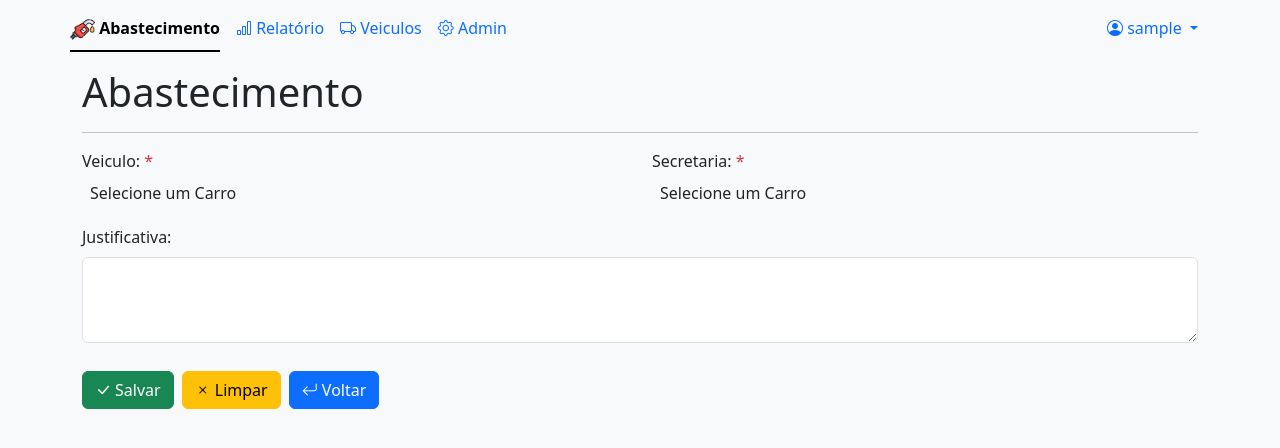
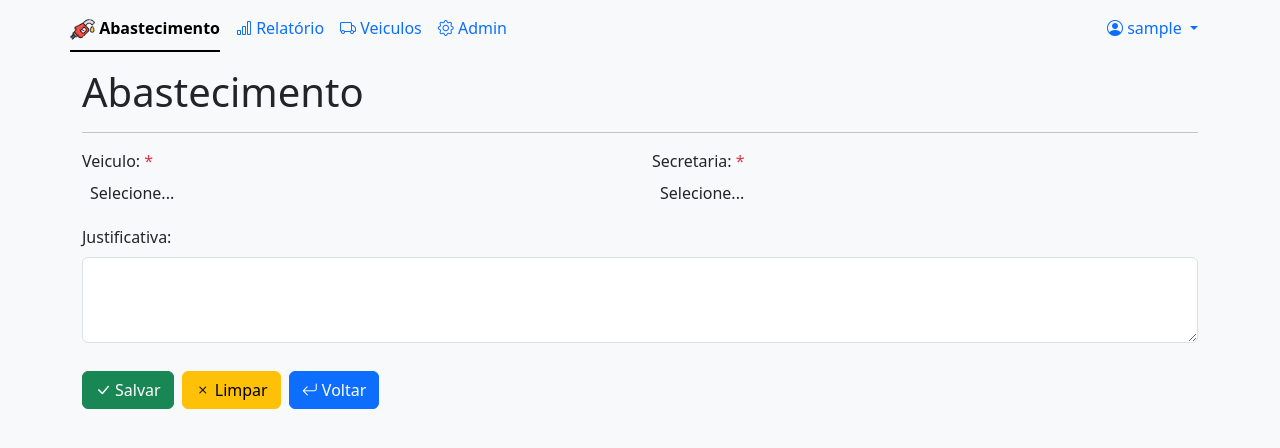
Before and after one commit to denisms7/combustivel-cotas, a Django app: page /abastecimento/added/ in a window 1280 px wide. Shown: the top 448 px of the page. Run offline with Django 5.2, Linux system fonts and the light colour scheme; the visitor is signed in with stand-in values (Sample User, id 1); data that the repository does not hold is empty; some libraries are stand-ins or nearby versions.

Commit message:
fixed correcao de texto

```diff
--- a/controle/templates/controle/cadastro.html
+++ b/controle/templates/controle/cadastro.html
@@ -78,7 +78,7 @@ Abastecimento
 <script>
     $('.js-example-basic-single').select2({
         theme: 'bootstrap4',
-        placeholder: 'Selecione um Carro',
+        placeholder: 'Selecione...',
     });
 </script>
 
```
